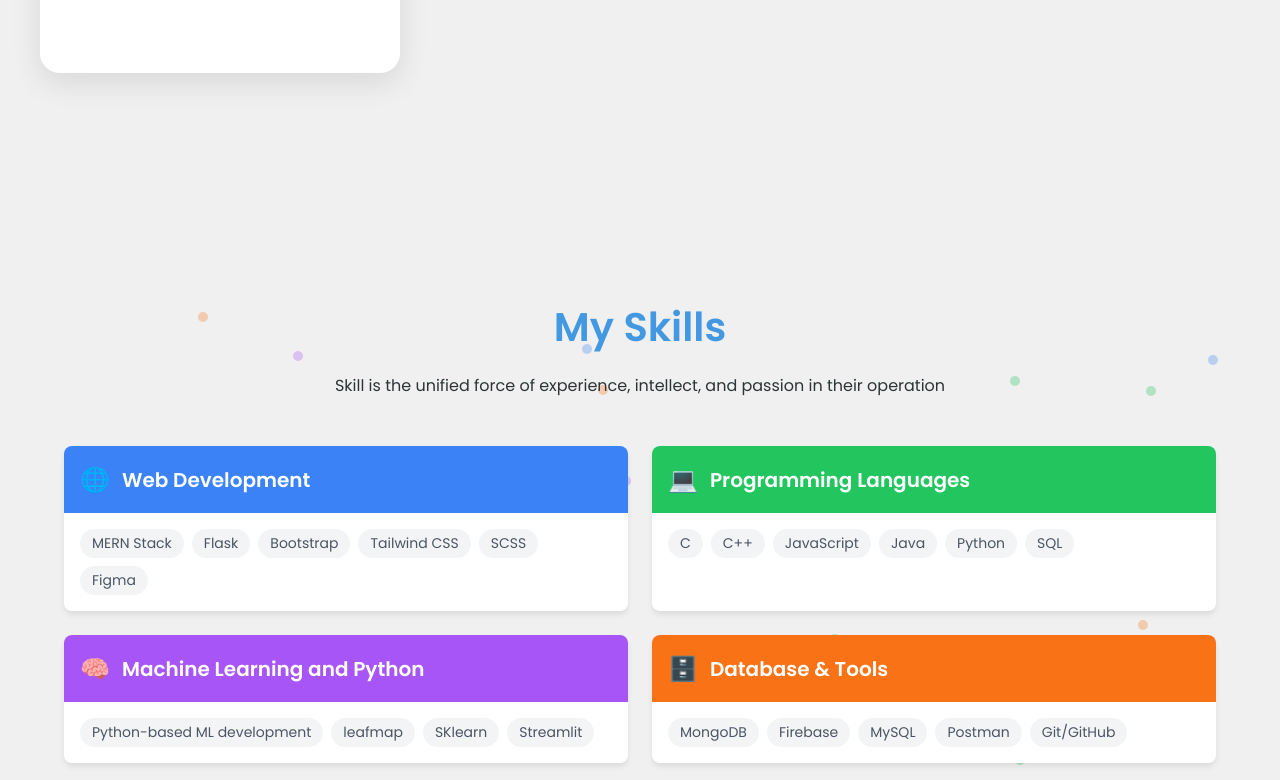
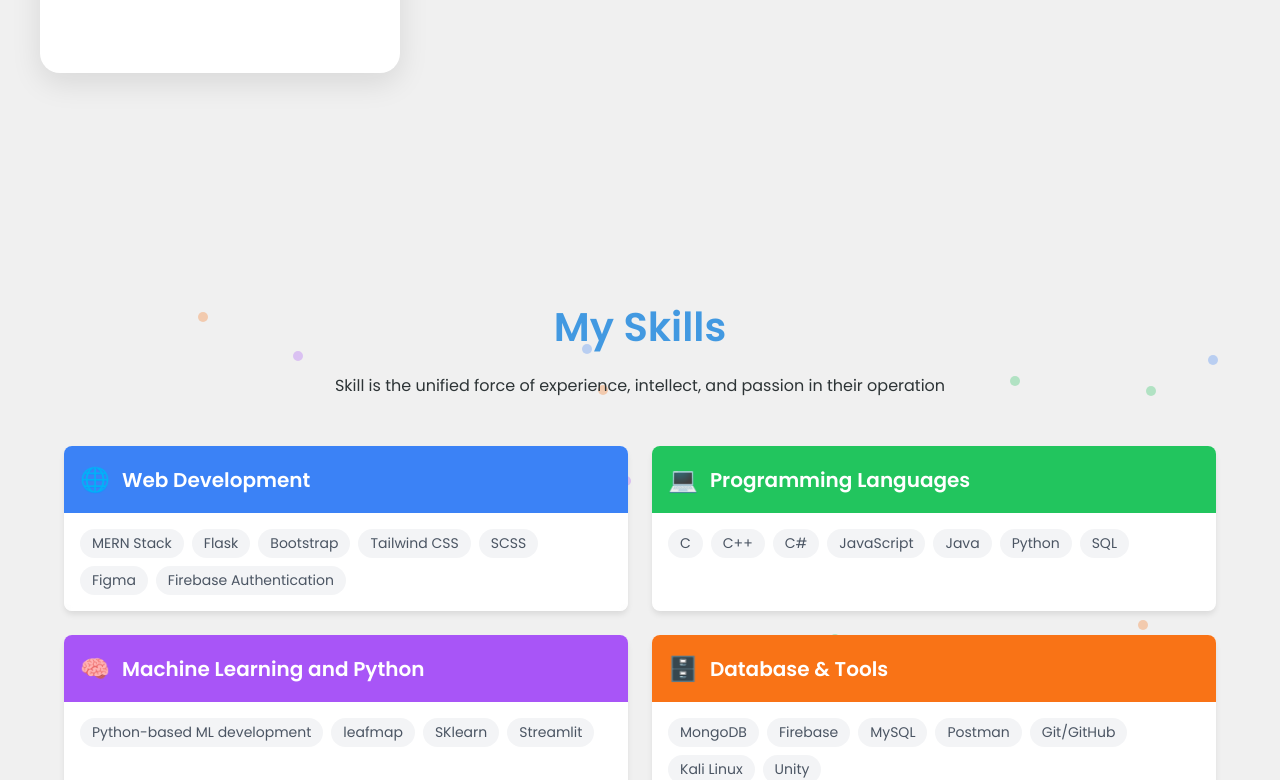
Before and after one commit to Prince-Sharma002/portfolio-front, a React (Create React App) app: page / in a window 1280 px wide. Shown: the part 982-1762 px from the top of the page. Built offline with nearby package versions, Linux system fonts and the light colour scheme.

Commit message:
add new project

```diff
--- a/src/components/Projects.jsx
+++ b/src/components/Projects.jsx
@@ -5,6 +5,8 @@
 import weather from "../assets/weather.png";
 import complainbox from "../assets/complainbox.png";
 import titanic from "../assets/titanic.png";
+import missionpillot from "../assets/missionpillot.png";
+
 
 import styles from './style.module.css';
 
@@ -282,11 +284,24 @@
       articleLink: "https://tinyurl.com/35panaf8"
     },
     {
-      title: "Weather Assistant  🌤️",
-      description: "A voice-operated OpenWeatherMap API-based Weather Application for real-time weather information - React.js, SCSS, Firebase Authentication.",
+      title: "Weather Assistant 🌤️",
+      description: "A voice-operated OpenWeatherMap API-based Weather Application for real-time weather information - React.js, SCSS, Firebase Authentication",
       image: weather,
       appLink: "https://my-project-8cd2e.web.app/",
       articleLink: "https://medium.com/@prince12845sharma/building-a-dynamic-weather-application-with-voice-and-text-search-in-react-729fc5d6717e"
+    },
+    {
+      title: "Mission Pilot: The AI-Powered Learning Chatbot 💡",
+      description: "An AI chatbot for mission-critical knowledge management, offering fact extraction, dynamic learning, instant query responses, and JSON-based storage with voice interaction. - React.js, SCSS, Json, Flask, Python",
+      image: missionpillot,
+      gitLink: "https://github.com/Prince-Sharma002/flask-react-chatbot-frontend",
+      articleLink : "https://medium.com/@prince12845sharma/developing-a-text-based-fact-generating-chatbot-in-react-with-flask-backend-87ee8b916155",
+    },
+    {
+      title: "Water Leakage Detector💧 ",
+      description: "Developed a model to detect water leakage in pipelines by analyzing pressure and flow data, enabling early detection and timely maintenance to improve efficiency and reduce water loss. - Python (Django), HTML, CSS, JavaScript.",
+      image: leakage,
+      gitLink: "https://github.com/Prince-Sharma002/Water-Leakage-Detection/tree/master"
     },
     {
       title: "Titanic Survival Prediction 🚢",
@@ -294,24 +309,6 @@
       image: titanic,
       appLink: "https://prince-sharma002-titanic-survey-streamlit-app-wkgjq7.streamlit.app/#titanic-survival-prediction",
       gitLink: "https://github.com/Prince-Sharma002/Water-Leakage-Detection/tree/master"
-    },
-    {
-      title: "Water Leakage Detector💧 ",
-      description: "A Random Forest model to detect water leakage in pipelines based on pressure and flow of water - Python (Django), HTML, CSS, JavaScript.",
-      image: leakage,
-      gitLink: "https://github.com/Prince-Sharma002/Water-Leakage-Detection/tree/master"
-    },
-    {
-      title: "Study Pilot📝",
-      description: "A comprehensive productivity management application for college campuses, integrating a to-do list, notes, stopwatch, lost panel, and academic calendar - React.js, Firestore Database, Tailwind.",
-      image: studypilot,
-      appLink : "https://todo-app-alpha-gilt.vercel.app/",
-    },
-    {
-      title: "Study Pilot📝",
-      description: "A comprehensive productivity management application for college campuses, integrating a to-do list, notes, stopwatch, lost panel, and academic calendar - React.js, Firestore Database, Tailwind.",
-      image: studypilot,
-      appLink : "https://todo-app-alpha-gilt.vercel.app/",
     },
     {
       title: "Study Pilot📝",
--- a/src/components/SkillsCompo.jsx
+++ b/src/components/SkillsCompo.jsx
@@ -42,14 +42,14 @@
     {
       category: "Web Development",
       icon: "🌐",
-      items: ["MERN Stack", "Flask", "Bootstrap", "Tailwind CSS" , "SCSS" , "Figma"],
+      items: ["MERN Stack", "Flask", "Bootstrap", "Tailwind CSS" , "SCSS" , "Figma" , "Firebase Authentication"],
       color: "#3B82F6",
       shadowColor: "rgba(59, 130, 246, 0.5)"
     },
     {
       category: "Programming Languages",
       icon: "💻",
-      items: ["C", "C++", "JavaScript", "Java", "Python",  "SQL"],
+      items: ["C", "C++", "C#" , "JavaScript", "Java", "Python",  "SQL"],
       color: "#22C55E",
       shadowColor: "rgba(34, 197, 94, 0.5)"
     },
@@ -63,7 +63,7 @@
     {
       category: "Database & Tools",
       icon: "🗄️",
-      items: ["MongoDB" ,"Firebase" , "MySQL" , "Postman" , "Git/GitHub" ],
+      items: ["MongoDB" ,"Firebase" , "MySQL" , "Postman" , "Git/GitHub" , "Kali Linux" , "Unity" ],
       color: "#F97316",
       shadowColor: "rgba(249, 115, 22, 0.5)"
     }
```
Also changed, not shown: src/assets/missionpillot.png (added).
